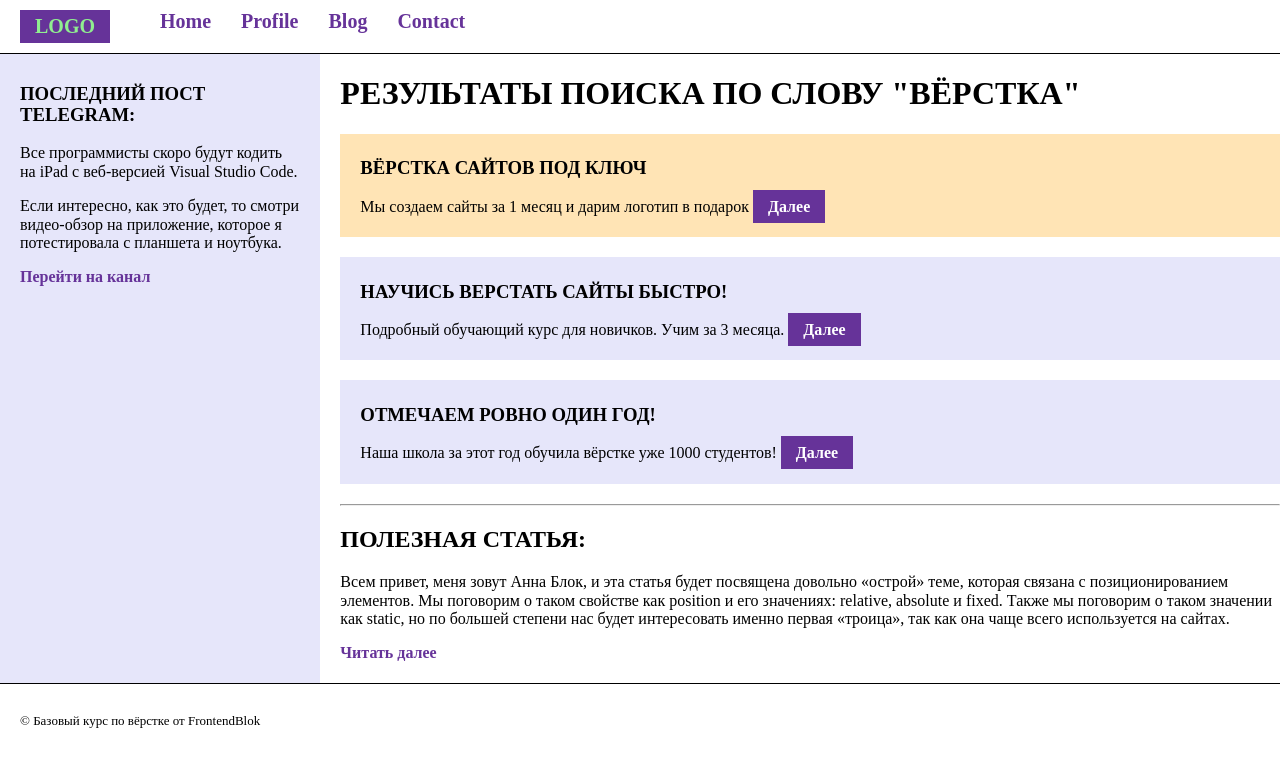
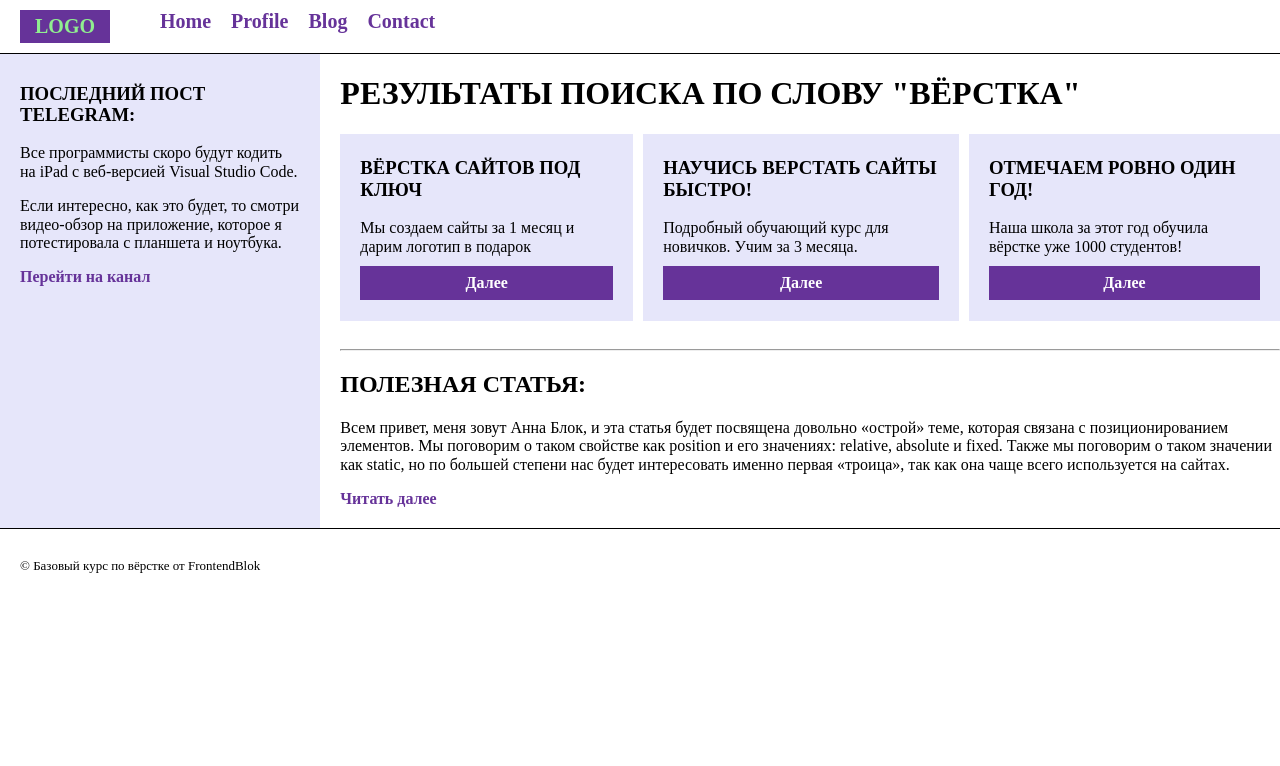
Before and after one commit to the-vis10n/FrontendBlok-Module01-Test, a plain HTML site: page semantic.html in a window 1280 px wide. Drawn offline with Linux system fonts and the light colour scheme.

Commit message:
дз 10 урок

```diff
--- a/semantic.html
+++ b/semantic.html
@@ -35,6 +35,7 @@
         </aside>
         <main>
             <h1>Результаты поиска по слову "вёрстка"</h1>
+        <div class="results">
             <section class="first">
                 <h3>Вёрстка сайтов под ключ</h3>
                 <p>Мы создаем сайты за 1 месяц и дарим логотип в подарок <a class="link" href="#">Далее</a></p>
@@ -47,6 +48,7 @@
                 <h3>Отмечаем ровно один год!</h3>
                 <p>Наша школа за этот год обучила вёрстке уже 1000 студентов! <a class="link" href="#">Далее</a></p>
             </section>
+        </div>
             <hr>
             <h2>Полезная статья:</h2>
             <article class="post">
--- a/styles/semantic.css
+++ b/styles/semantic.css
@@ -19,12 +19,10 @@
 }
 ul {
     display: flex;
+    gap: 20px;
     list-style-type: none;
     padding-left: 0;
     margin: 0;
-}
-ul > li:not(:last-child) {
-    margin-right: 30px;
 }
 .box {
     display: flex;
@@ -61,7 +59,12 @@ section {
     background-color:rebeccapurple;
     color: white;
     padding: 8px 15px;
+    display: block;
+    text-align: center;
+    margin-top: 10px;
 }
-.first {
-    background-color: moccasin;
+.results {
+    display: flex;
+    gap: 10px;
+
 }
```
